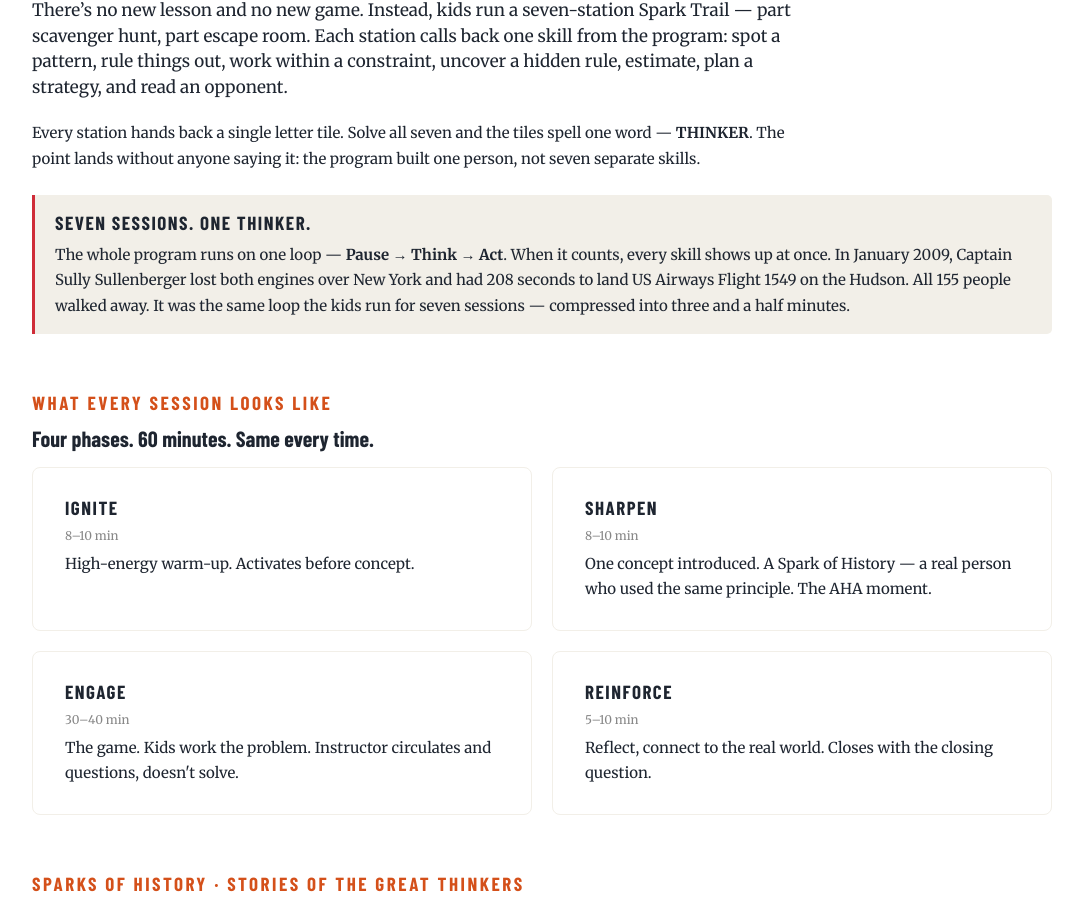
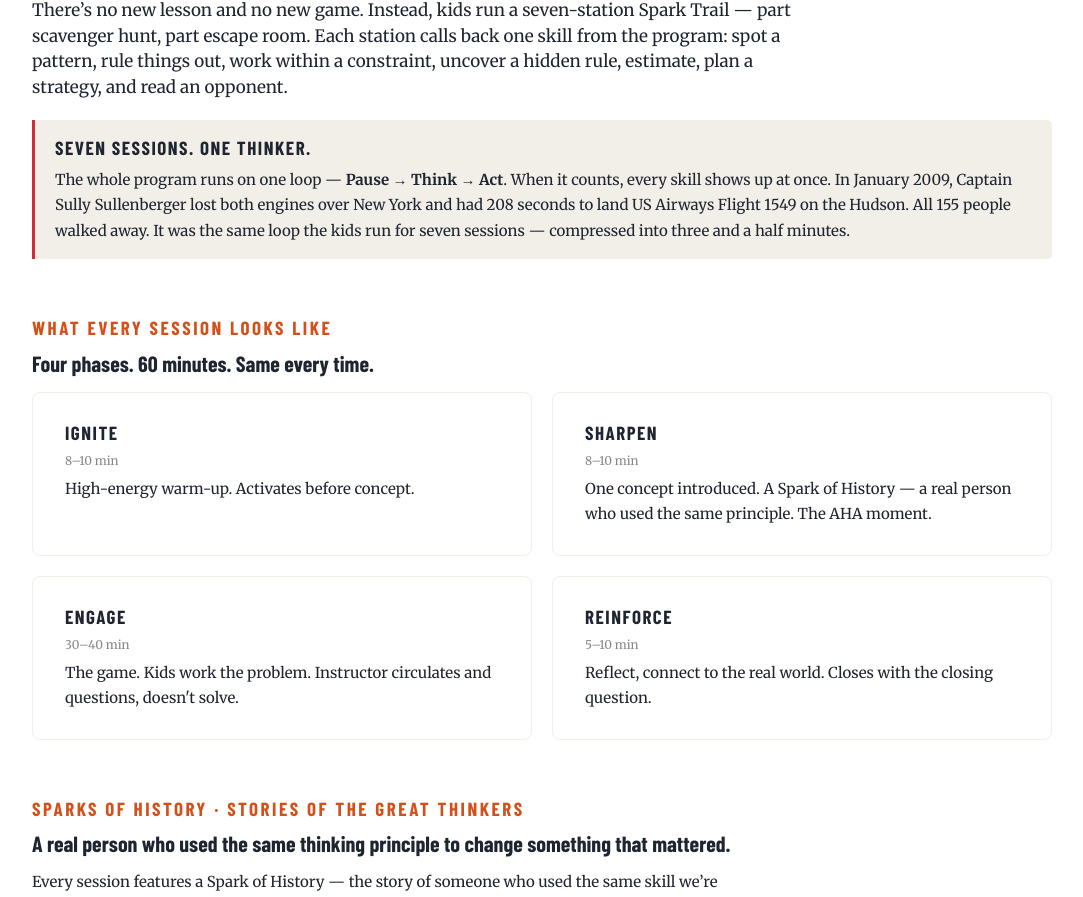
Before and after one commit to micbowers/sparkworks, a Next.js app: page /program in a window 1280 px wide. Shown: the part 1900-2797 px from the top of the page, without its empty margins (98-1181 px from the left). Built offline with nearby package versions, Linux system fonts and the light colour scheme; a web font is replaced by a local one.

Commit message:
Remove THINKER letter-tile paragraph from Spark Challenge section

```diff
--- a/app/program/page.js
+++ b/app/program/page.js
@@ -257,11 +257,6 @@ export default function ProgramPage() {
             program: spot a pattern, rule things out, work within a constraint, uncover a hidden rule,
             estimate, plan a strategy, and read an opponent.
           </p>
-          <p className="ts-body" style={{ maxWidth: 760, marginBottom: 24 }}>
-            Every station hands back a single letter tile. Solve all seven and the tiles spell one
-            word — <strong>THINKER</strong>. The point lands without anyone saying it: the program
-            built one person, not seven separate skills.
-          </p>
           <Callout accent="red" label="Seven sessions. One thinker.">
             <p className="ts-body" style={{ marginBottom: 0 }}>
               The whole program runs on one loop — <strong>Pause → Think → Act</strong>. When it
```
